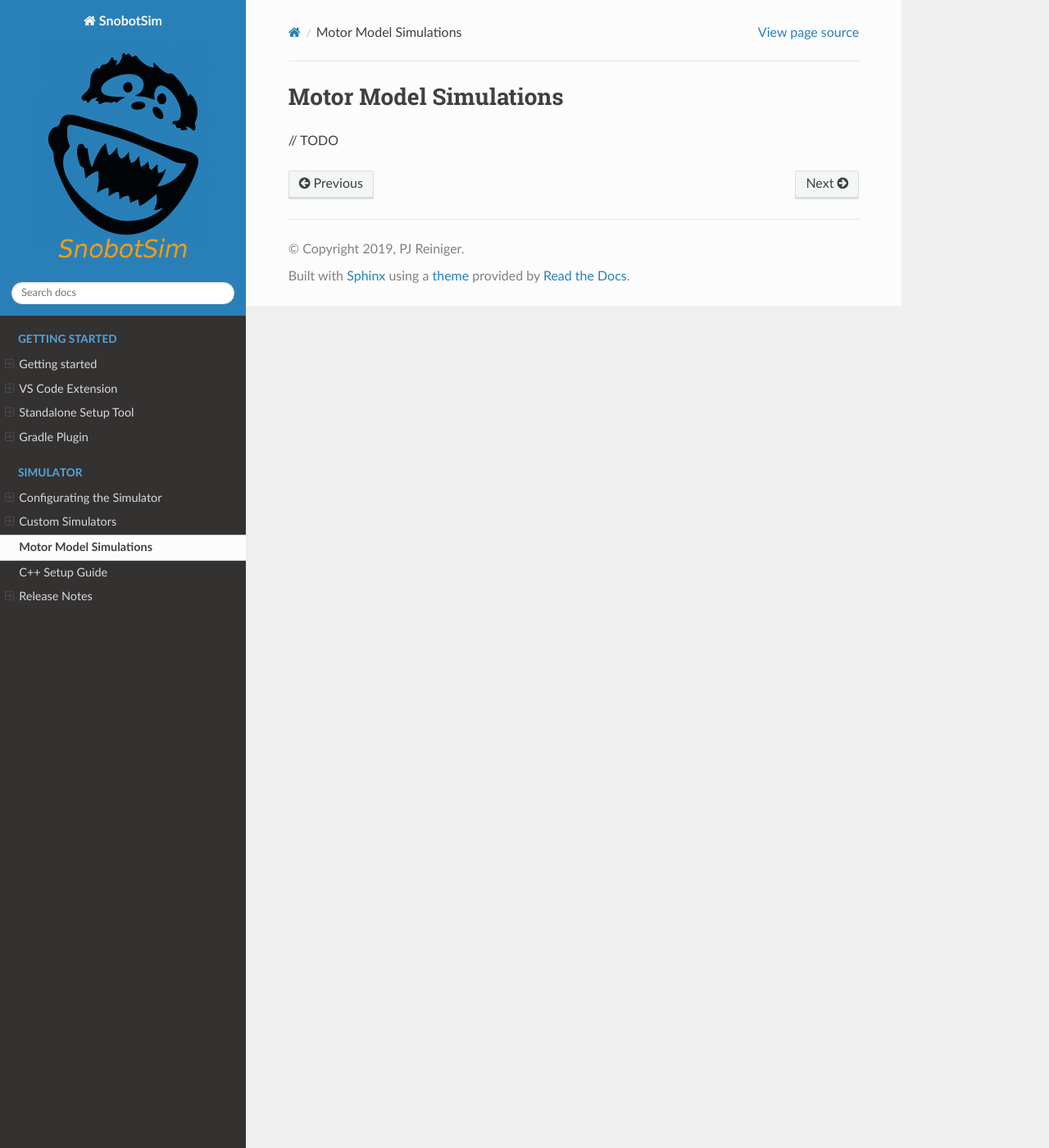
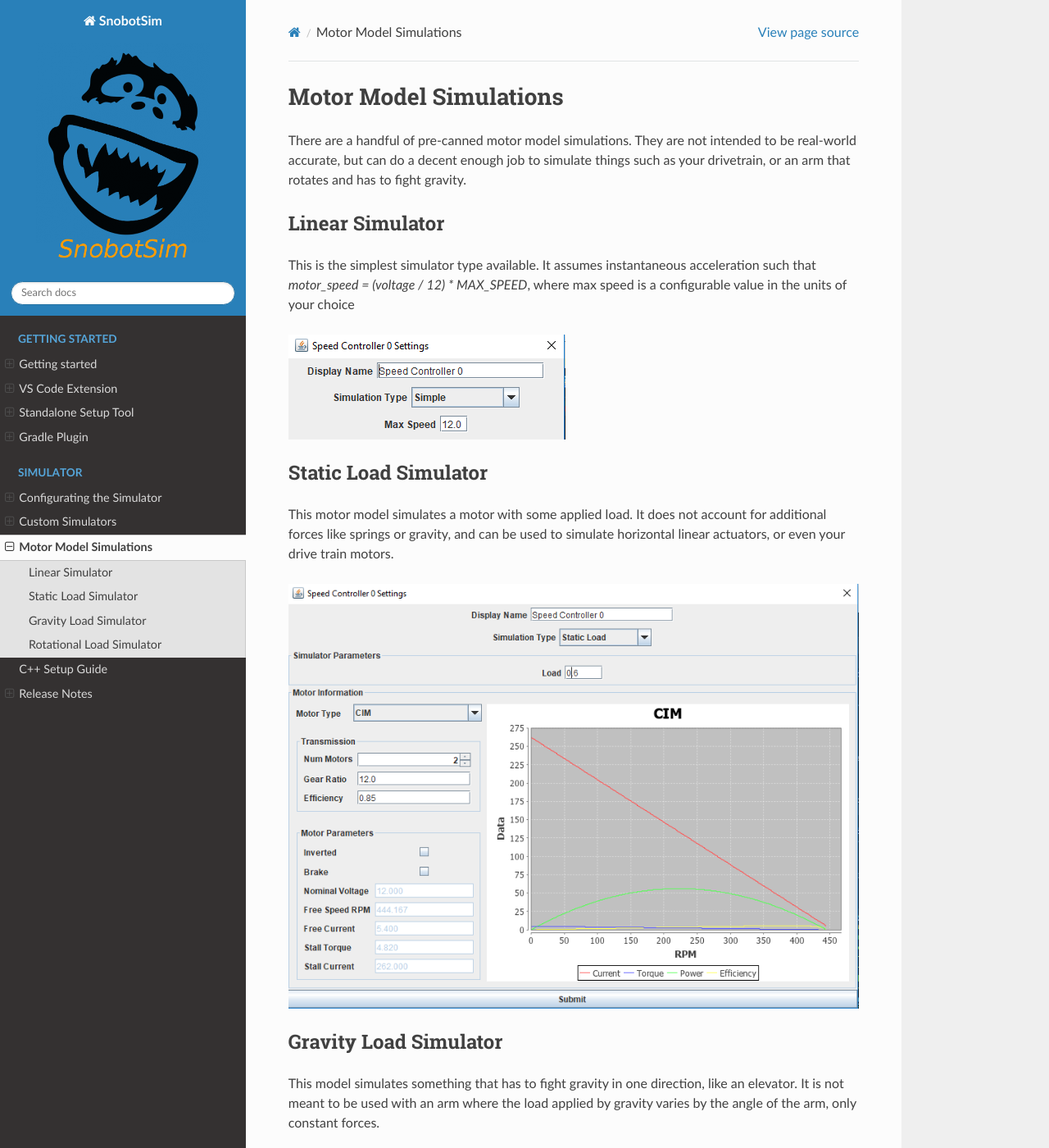
Before and after one commit to snobotsim/SnobotSimDocs, a Sphinx documentation site: the page built from source/simulator/motor-sim-models.rst, in a window 1280 px wide and 1400 px high. Shown: the whole window at 82% size. Built offline with Sphinx 7.4.7 and the Read the Docs theme 2.0.0, drawn with Linux system fonts in a browser that asks for light colours; some of the changed text lies outside the part shown.

Commit message:
Adding old docs

```diff
--- a/source/getting-started/gradle-plugin.rst
+++ b/source/getting-started/gradle-plugin.rst
@@ -63,8 +63,6 @@
 * Windows users don't need to put the ``./`` in front of gradlew, only Linux users do
 * C++ teams should use ``./gradlew runCppSnobotSim``. For more specific C++ notes and exceptions, see :ref:`cpp-guide`
 
-.. include:: release-notes.rst
-
 
 Release Notes
 ...............
--- a/source/getting-started/vs-code.rst
+++ b/source/getting-started/vs-code.rst
@@ -18,7 +18,7 @@
 To install:
 
 1. Open VS Code
-2. Select and download the ___PACKAGE NAME____ bundle
+2. Select and download the vscode-RE.LEA.SE.vsix bundle
 3. In VS Code, press CTRL+SHIFT+P to open the command pallete, and type "Install From VSIX"
 4. Select Extensions: Install from VSIX...
 5. Navigate to where you downloaded the SnobotSim VSIX package, and select it
--- a/source/simulator/motor-sim-models.rst
+++ b/source/simulator/motor-sim-models.rst
@@ -3,4 +3,41 @@
 Motor Model Simulations
 =======================
 
-// TODO
+There are a handful of pre-canned motor model simulations. They are not intended to be real-world accurate,
+but can do a decent enough job to simulate things such as your drivetrain, or an arm that rotates and has to fight gravity.
+
+Linear Simulator
+................
+This is the simplest simulator type available. It assumes instantaneous acceleration such that
+`motor_speed = (voltage / 12) * MAX_SPEED`, where max speed is a configurable value in the units of your choice
+
+|linear_simulator|
+
+
+Static Load Simulator
+.....................
+This motor model simulates a motor with some applied load. It does not account for additional forces like springs or gravity,
+and can be used to simulate horizontal linear actuators, or even your drive train motors.
+
+|static_load_simulator|
+
+Gravity Load Simulator
+......................
+This model simulates something that has to fight gravity in one direction, like an elevator. It is not meant to be used with an
+arm where the load applied by gravity varies by the angle of the arm, only constant forces.
+
+|gravitational_load_simulator|
+
+Rotational Load Simulator
+.........................
+This model simulates and rotating arm, where gravity effects the load through its travel.
+
+Note: THIS IS NOT FULLY SUPPORTED
+
+|rotational_load_simulator|
+
+
+.. |linear_simulator| image:: images/motor_sims/Simple.png
+.. |static_load_simulator| image:: images/motor_sims/StaticLoad.png
+.. |gravitational_load_simulator| image:: images/motor_sims/GravitationalLoad.png
+.. |rotational_load_simulator| image:: images/motor_sims/RotationalLoad.png
```
Also changed, not shown: source/simulator/basic-setup.rst (+10 -5 lines), source/simulator/images/SpiI2CButton.png (added), source/simulator/images/SpiI2CSettings.png (added), source/simulator/images/TankDriveSimulator.png (added), source/simulator/images/motor_sims/GravitationalLoad.png (added), source/simulator/images/motor_sims/RotationalLoad.png (added), source/simulator/images/motor_sims/Simple.png (added), source/simulator/images/motor_sims/StaticLoad.png (added).
